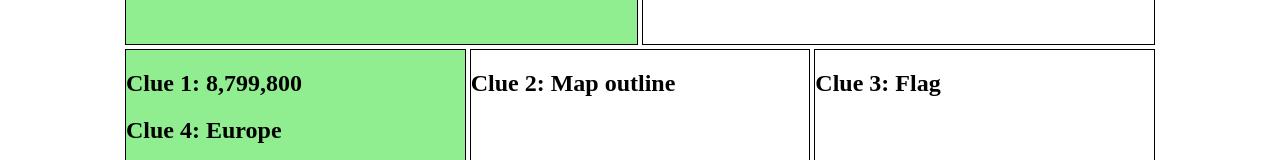
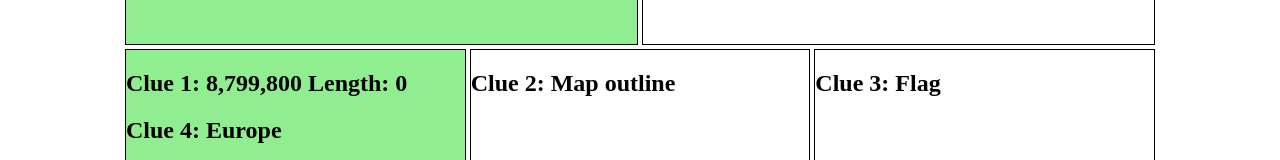
Before and after one commit to matt190589/matt-on-map, a Next.js app in the folder matt-on-a-map/: page / in a window 1280 px wide. Shown: the part 539-699 px from the top of the page. Built offline with nearby package versions, Linux system fonts and the light colour scheme.

Commit message:
Guess list state moved to home function. Props passed to both GuessInput and Clue box

```diff
--- a/matt-on-a-map/src/components/ClueBox.js
+++ b/matt-on-a-map/src/components/ClueBox.js
@@ -1,11 +1,14 @@
 import capitalData from "lib/data";
 
-export default function ClueBox() {
+export default function ClueBox(props) {
+  const guessLists = props.guessLists;
   return (
     <div className="row">
       <div className="short-column">
         <div className="left-column">
-          <h2>Clue 1: {capitalData[0].population}</h2>
+          <h2>
+            Clue 1: {capitalData[0].population} Length: {guessLists.length}
+          </h2>
           <h2>Clue 4: {capitalData[0].continent}</h2>
           <h2>Clue 5: {capitalData[0].firstLetter}</h2>
         </div>
--- a/matt-on-a-map/src/components/GuessInput.js
+++ b/matt-on-a-map/src/components/GuessInput.js
@@ -1,10 +1,10 @@
 import React from "react";
 import { useState } from "react";
 import GuessList from "./GuessList";
+import ClueBox from "../components/ClueBox";
 
-export default function Guessinput() {
+export default function Guessinput(props) {
   const [guess, setGuess] = useState("");
-  const [guessLists, setGuessLists] = useState([]);
 
   const MAX_GUESSES = 6;
 
@@ -15,18 +15,15 @@ export default function Guessinput() {
   };
 
   const handleGuessButtonClick = (e) => {
-    let guessesAttempted = 0;
-    if (guessLists.length < MAX_GUESSES) {
+    if (props.guessLists.length < MAX_GUESSES) {
       e.preventDefault();
       if (!guess);
       const newGuess = {
         id: Date.now(),
         userGuess: guess,
       };
-      setGuessLists([...guessLists, newGuess]);
+      props.onGuessListChange([...props.guessLists, newGuess]);
       setGuess("");
-      console.log(guessLists);
-      console.log(guessLists.length);
     } else {
       alert("You have reached the max number of guess. Try again tomorrow.");
     }
@@ -44,7 +41,7 @@ export default function Guessinput() {
         <button>Guess</button>
       </form>
       <ul>
-        {guessLists.map((guessList) => (
+        {props.guessLists.map((guessList) => (
           <GuessList key={guessList.id} guessList={guessList} />
         ))}
       </ul>
--- a/matt-on-a-map/src/pages/index.js
+++ b/matt-on-a-map/src/pages/index.js
@@ -9,7 +9,11 @@ import { useState } from "react";
 const inter = Inter({ subsets: ["latin"] });
 
 export default function Home() {
-  console.log(capitalData);
+  const [guessLists, setGuessLists] = useState([]);
+
+  const handleGuessListChange = (newGuessLists) => {
+    setGuessLists(newGuessLists);
+  };
 
   return (
     <>
@@ -27,7 +31,10 @@ export default function Home() {
           <div className="column">
             <div className="left-column">
               <h1>Guesses</h1>
-              <GuessInput />
+              <GuessInput
+                guessLists={guessLists}
+                onGuessListChange={handleGuessListChange}
+              />
             </div>
           </div>
           <div className="column">
@@ -35,7 +42,7 @@ export default function Home() {
               <h1>Image</h1>
             </div>
           </div>
-          <ClueBox />
+          <ClueBox guessLists={guessLists} />
         </div>
       </div>
     </>
```
